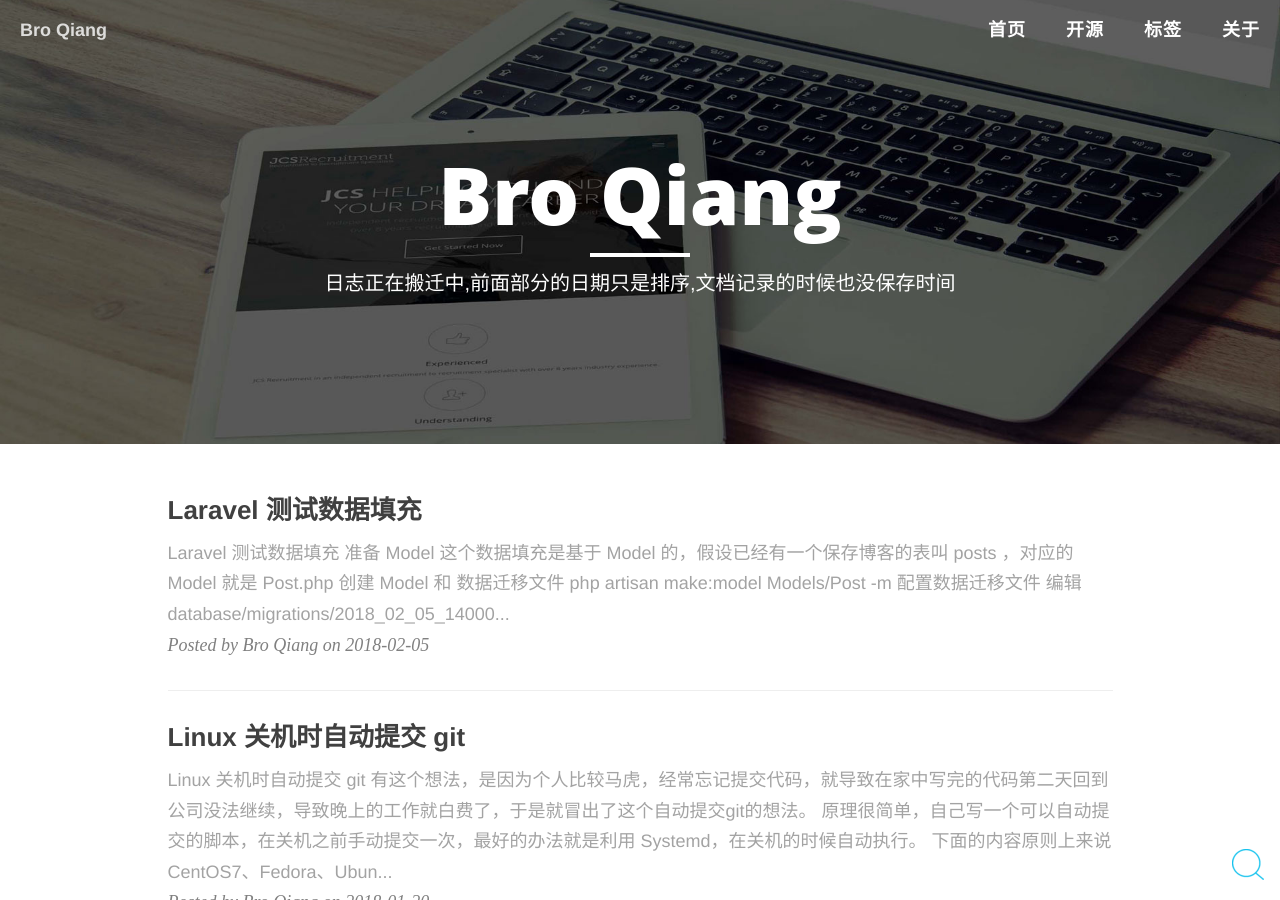
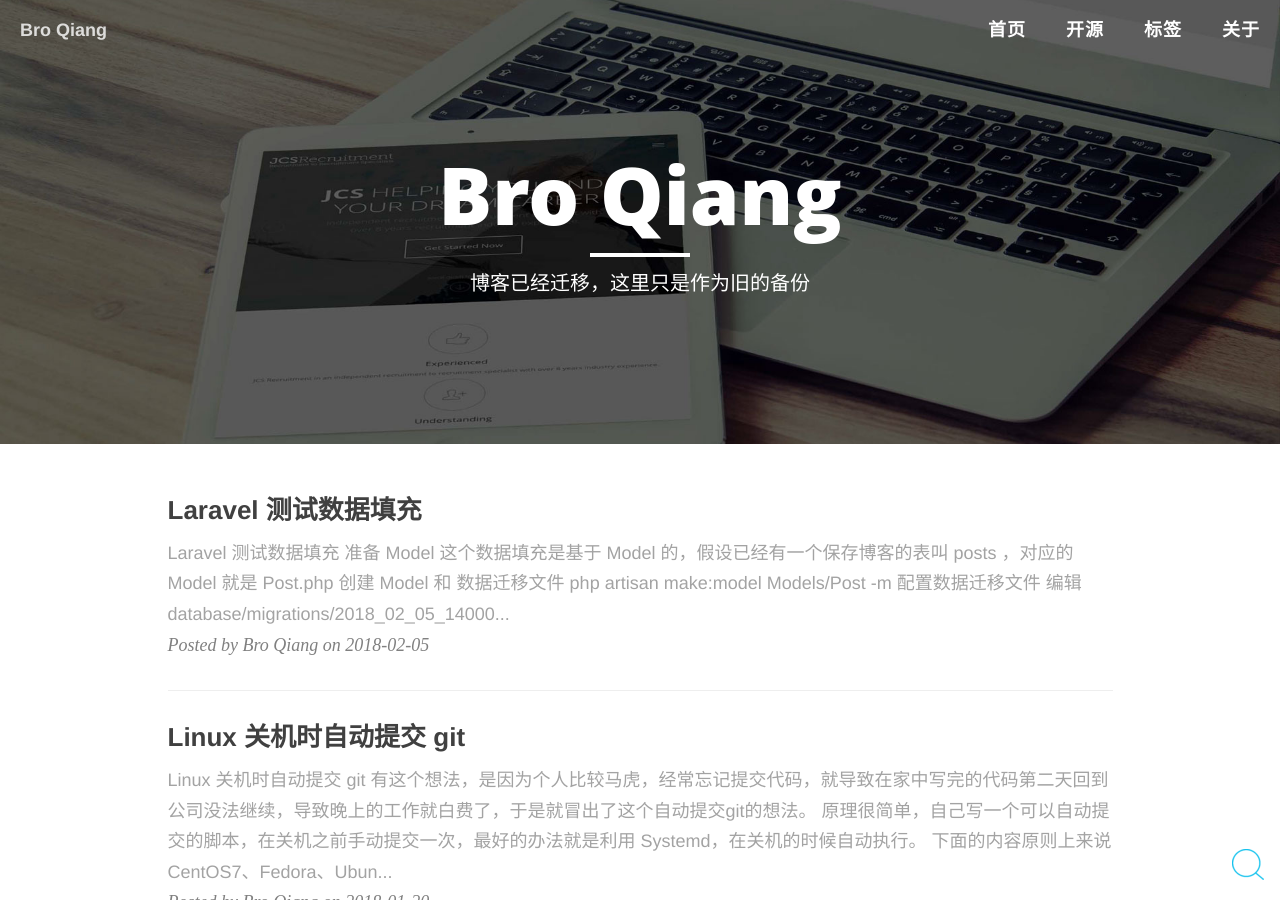
Before and after one commit to BroQiang/broqiang.github.io, a Jekyll site: the page built from index.html, in a window 1280 px wide and 900 px high. Built offline with Jekyll 4.4.1, drawn with Linux system fonts in a browser that asks for light colours; nearby versions of some CDN libraries; the list of posts is cut into pages by our own code; comment, search, counter and statistics services are not loaded.

Commit message:
关闭博客

```diff
--- a/_config.yml
+++ b/_config.yml
@@ -3,7 +3,7 @@
 title: "Bro Qiang"
 header-img: img/home-bg.jpg
 email: broqiang@qq.com
-url: "http://broqiang.com"
+url: "http://broqiang.github.io"
 description: "Bro Qiang 个人博客"
 github_username:  BroQiang
 zhihu_username: bro-qiang
--- a/index.html
+++ b/index.html
@@ -1,6 +1,6 @@
 ---
 layout: page
-description: "日志正在搬迁中,前面部分的日期只是排序,文档记录的时候也没保存时间"
+description: "博客已经迁移，这里只是作为旧的备份"
 author: Bro Qiang
 ---
 
```
